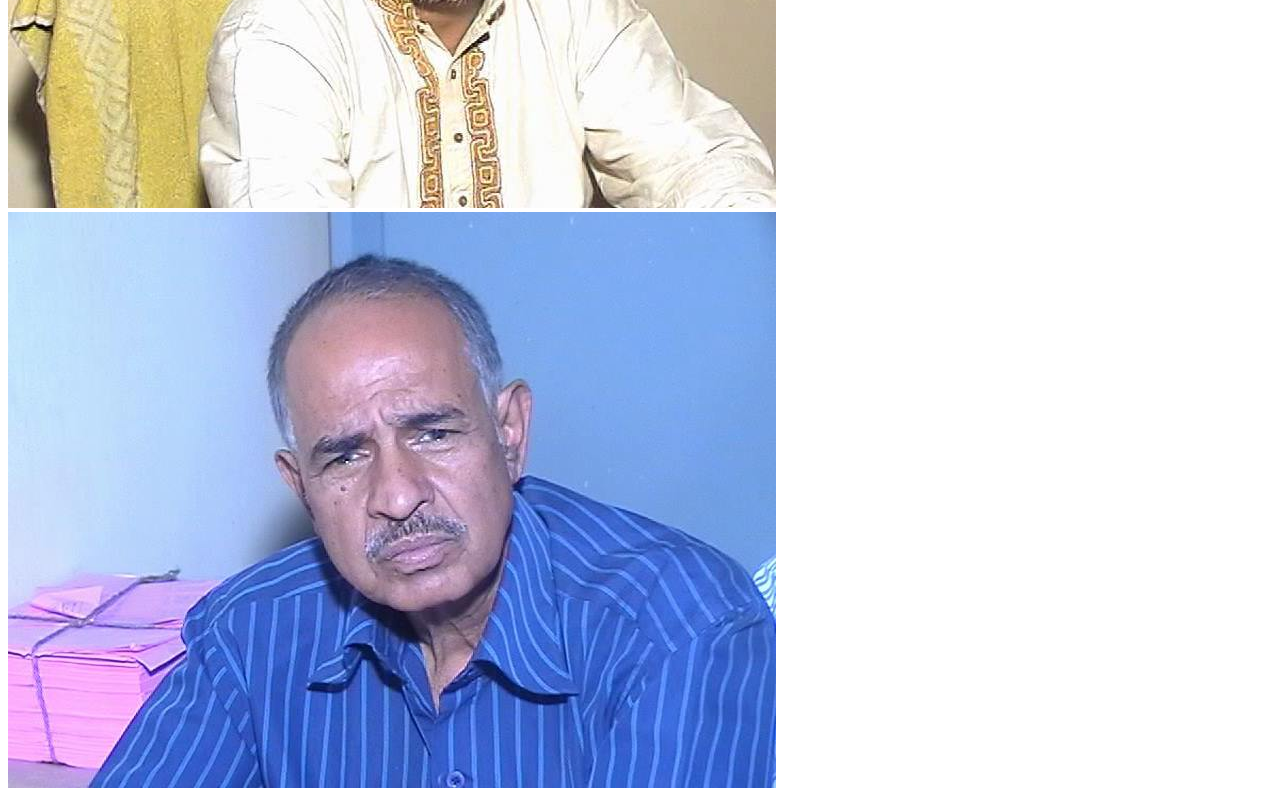
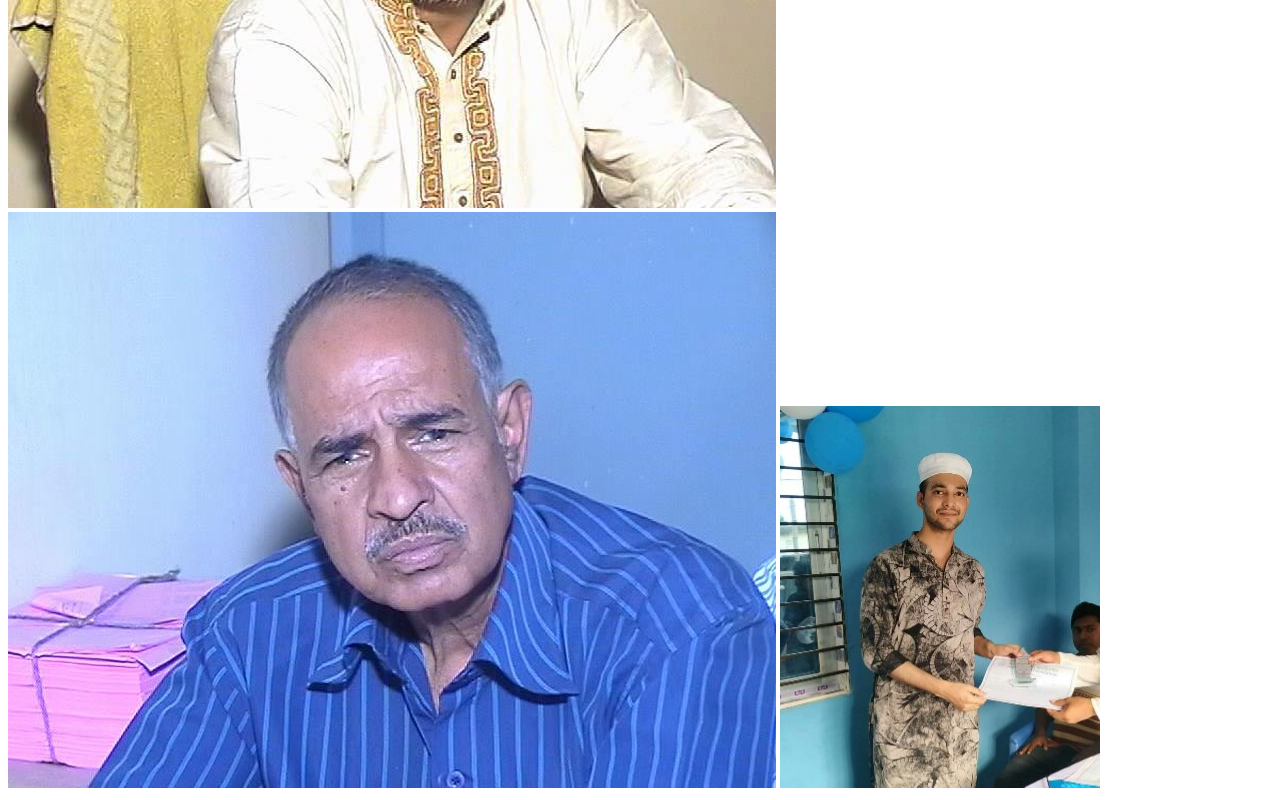
Before and after one commit to LOGIC50/my-first-repo, a plain HTML site: page index.html in a window 1280 px wide. Shown: the part 1109-1909 px from the top of the page. Drawn offline with Linux system fonts and the light colour scheme.

Commit message:
logic added

```diff
--- a/index.html
+++ b/index.html
@@ -15,6 +15,7 @@
     <img src="Hannan Sir.jpg" alt="">
     <img src="Head Sir.jpg" alt="">
     <img src="Noyab Sir.jpg" alt="">
+    <img src="logic.jpg" alt="">
 
 </body>
 </html>
```
Also changed, not shown: logic.jpg (added).
